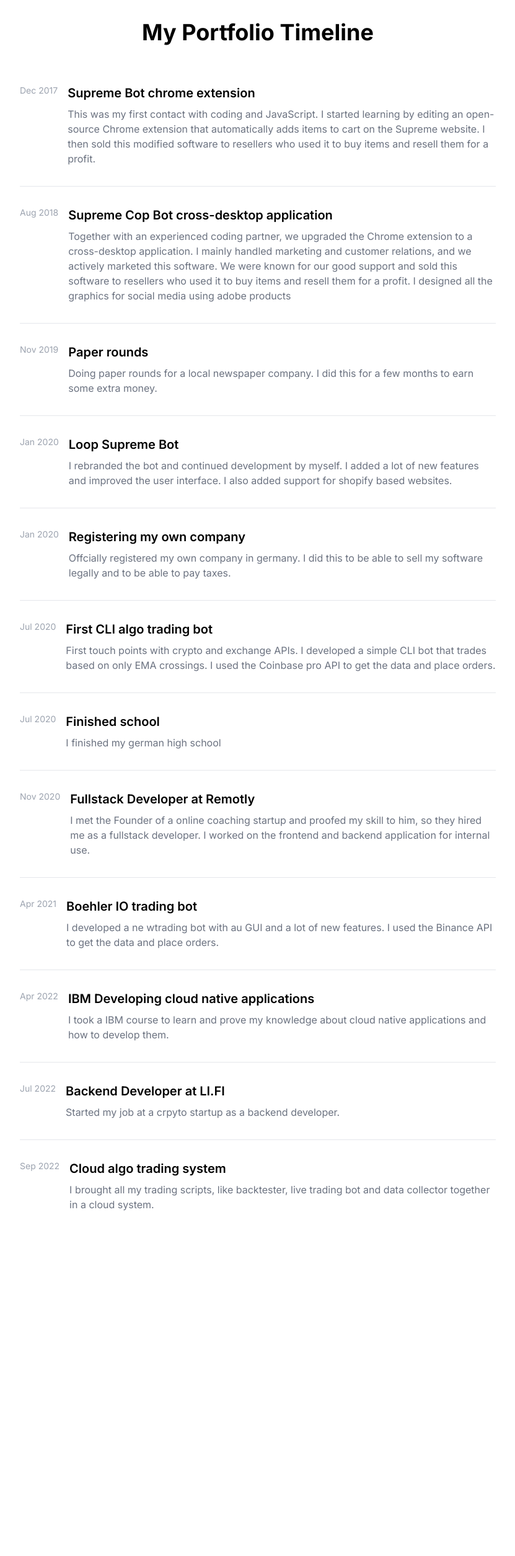
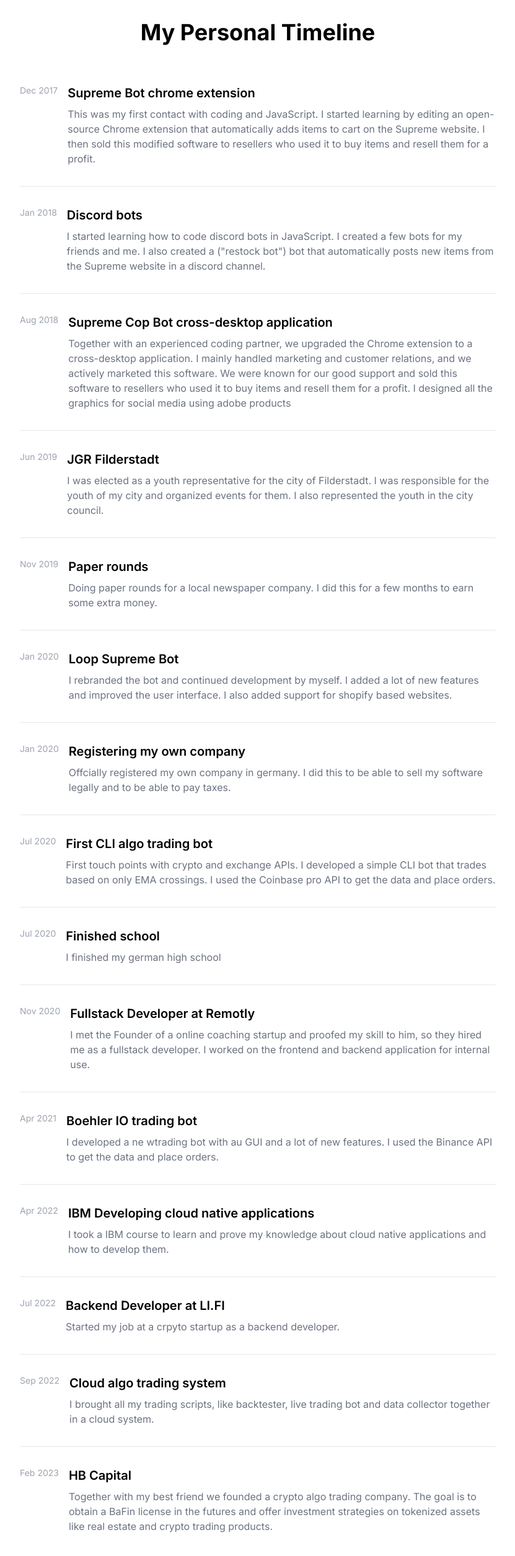
Before and after one commit to SebastianBoehler/sebastianboehler, a Next.js app: page /timeline in a window 1280 px wide. Shown: the top 2510 px of the page at 62% size, without its empty margins (224-1055 px from the left). Before the commit the page ends 2019 px from the top, so only its background shows below. Built offline with nearby package versions, Linux system fonts and the light colour scheme.

Commit message:
chore: new project & timeline

```diff
--- a/src/app/page.tsx
+++ b/src/app/page.tsx
@@ -1,10 +1,10 @@
-import { VercelExport } from "@/components/vercel-export";
+import { Index } from "@/components";
 import '@/app/globals.css'
 
 export default function Home() {
   return (
     <main>
-      <VercelExport />
+      <Index />
     </main>
   )
 }
--- a/src/components/vercel-export.tsx
+++ b/src/components/index.tsx
@@ -9,7 +9,7 @@ import Contact from "./contact"
 import Header from "./header"
 import { Skills } from "./skills"
 
-export function VercelExport() {
+export function Index() {
   return (
     <div key="1" className="flex flex-col min-h-screen bg-gradient-to-r from-gray-100 to-gray-250">
       <Header />
--- a/src/components/projects.tsx
+++ b/src/components/projects.tsx
@@ -39,6 +39,12 @@ export function Projects() {
             link="https://github.com/SebastianBoehler/smarthome-template"
             linkText="View on Github"
           />
+          <ProjectsCard
+            title="Focus Feed"
+            description="A chrome extension that helps you to stay productive by blocking distracting features on youtube & instagram"
+            link="https://chromewebstore.google.com/detail/focusfeed-streamlined-soc/edhmlglfakobicbpgjfnobclbhpcbeai"
+            linkText="Preview"
+          />
         </div>
       </div>
     </section>
--- a/src/components/timeline.tsx
+++ b/src/components/timeline.tsx
@@ -13,14 +13,20 @@ const timelineData: TimeLineCardProps[] = [
     //tags
   },
   {
+    title: 'Discord bots',
+    description: 'I started learning how to code discord bots in JavaScript. I created a few bots for my friends and me. I also created a ("restock bot") bot that automatically posts new items from the Supreme website in a discord channel.',
+    date: 'Jan 2018',
+  },
+  {
     title: 'Supreme Cop Bot cross-desktop application',
     description: 'Together with an experienced coding partner, we upgraded the Chrome extension to a cross-desktop application. I mainly handled marketing and customer relations, and we actively marketed this software. We were known for our good support and sold this software to resellers who used it to buy items and resell them for a profit. I designed all the graphics for social media using adobe products',
     date: 'Aug 2018',
   },
-  // {
-  //   title: 'JGR Filderstadt'
-  //   date: 'Jun 2019',
-  // },
+  {
+    title: 'JGR Filderstadt',
+    description: 'I was elected as a youth representative for the city of Filderstadt. I was responsible for the youth of my city and organized events for them. I also represented the youth in the city council.',
+    date: 'Jun 2019',
+  },
   {
     title: 'Paper rounds',
     description: 'Doing paper rounds for a local newspaper company. I did this for a few months to earn some extra money.',
@@ -70,6 +76,11 @@ const timelineData: TimeLineCardProps[] = [
     title: 'Cloud algo trading system',
     description: 'I brought all my trading scripts, like backtester, live trading bot and data collector together in a cloud system.',
     date: 'Sep 2022'
+  },
+  {
+    title: 'HB Capital',
+    description: 'Together with my best friend we founded a crypto algo trading company. The goal is to obtain a BaFin license in the futures and offer investment strategies on tokenized assets like real estate and crypto trading products.',
+    date: 'Feb 2023'
   }
 ]
 
@@ -77,7 +88,7 @@ const timelineData: TimeLineCardProps[] = [
 export function timeline() {
   return (
     <main className="flex flex-col items-center justify-center p-8">
-      <h1 className="text-4xl font-bold mb-8">My Portfolio Timeline</h1>
+      <h1 className="text-4xl font-bold mb-8">My Personal Timeline</h1>
       <div className="w-full max-w-3xl divide-y divide-gray-200">
         {timelineData.map(((props: TimeLineCardProps, idx: number) => (
           <TimeLineCard key={idx} {...props} />
```
